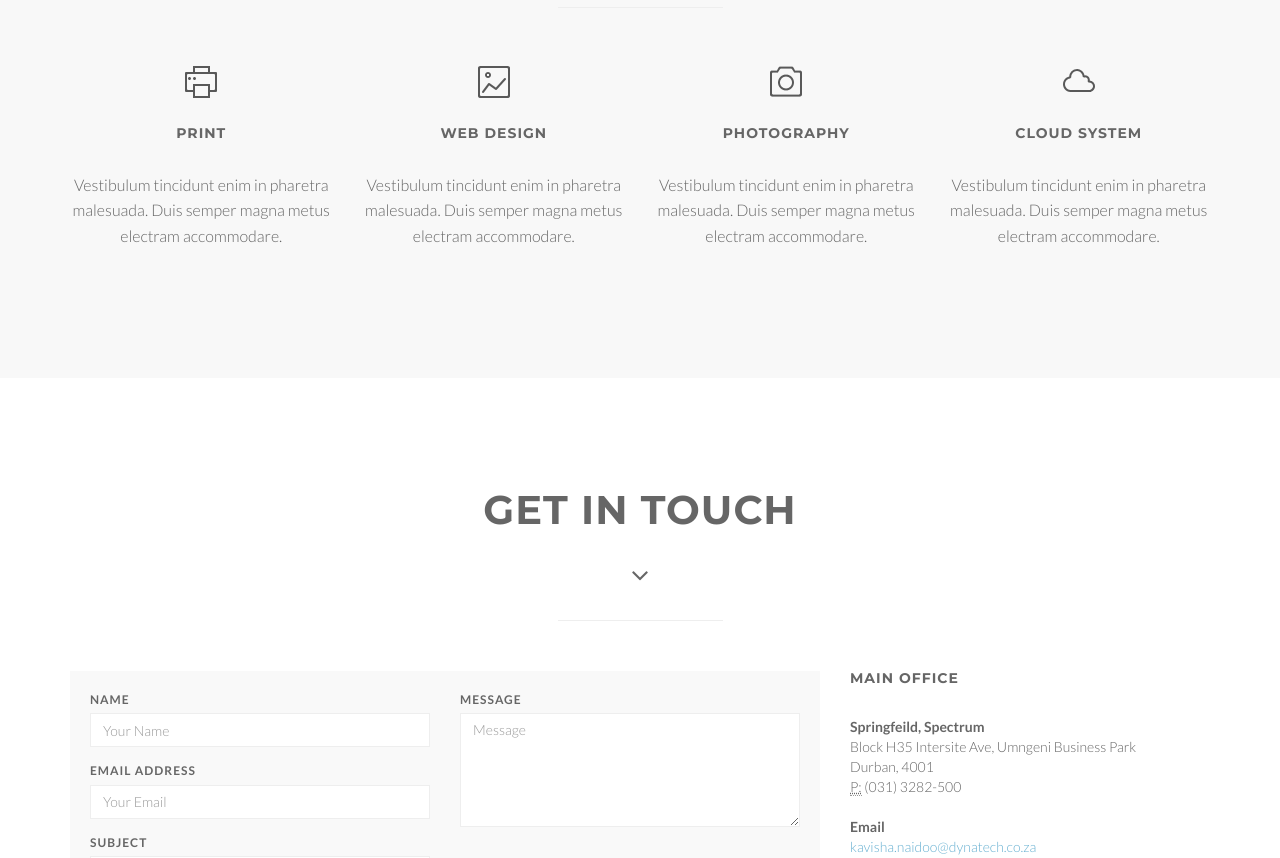
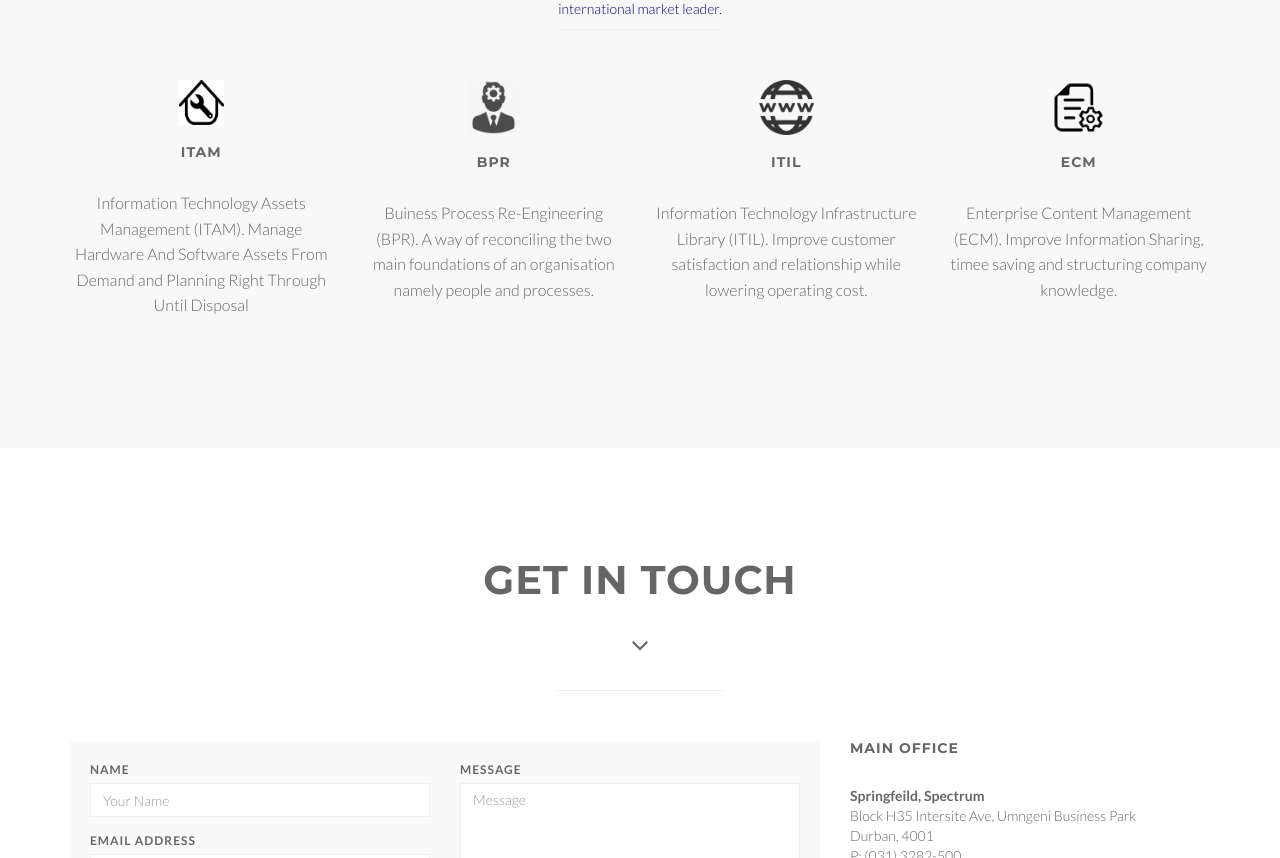
Before and after one commit to LindanyDynatech/LindanyDynatech.github.io, a plain HTML site: page index.html in a window 1280 px wide. Shown: the part 4283-5141 px from the top of the page. Drawn offline with Linux system fonts and the light colour scheme; files whose address does not match are found by name.

Commit message:
update_2
WebsiteCommit

```diff
--- a/index.html
+++ b/index.html
@@ -7,7 +7,7 @@
   <meta name="description - Developer Website" content="">
   <meta name="author - Lindani Ricardo Mabaso" content="">
 
-  <title>Dynatech - Business Solution company-social</title>
+  <title>Dynatech | Solution Company</title>
 
   <!-- Bootstrap Core CSS -->
   <link href="css/bootstrap.min.css" rel="stylesheet" type="text/css">
@@ -124,9 +124,9 @@ DynaTech provides solutions that help its clients to achieve their business goal
  	<br><br><div style="text-align:centre"><h5>Vision</h5>
  		DynaTech’s vision is to be a preferred strategic technology partner through Innovation and Best Business Value proposition.
 	</div>
-<br>
+<br><br><br>
 	<div><h5>Mission</h5>
-		<strong>Leadership</strong> - To be a market leader with innovation and adaptability, enabling our clients to stay competitive in the dynamic global market.<br>
+		<strong>Leadership</strong> - To be a market leader with innovation and adaptability, enabling our clients to stay competitive in the dynamic global market.<br><br>
 
 		<strong>Growth</strong> - Grow the business at a rate both challenging and manageable, whilst creating sustainable employment opportunities.<br><br>
 
@@ -162,7 +162,7 @@ DynaTech provides solutions that help its clients to achieve their business goal
               <div class="inner">
                 <h5>Tyron Naidoo</h5>
                 <p class="subtitle">Director</p>
-                <div class="avatar"><img src="img/team/m.jpg" alt="" class="img-responsive img-circle" /></div>
+                <div class="avatar"><img src="img/team/m.jpg" height="85%" width="85%"alt="" align="centre" class="img-responsive img-circle" /></div>
               </div>
             </div>
           </div>
@@ -173,7 +173,7 @@ DynaTech provides solutions that help its clients to achieve their business goal
               <div class="inner">
                 <h5>Kavisha Naidoo</h5>
                 <p class="subtitle">Project Manager</p>
-                <div class="avatar"><img src="img/team/f.png" alt="" class="img-responsive img-circle" /></div>
+                <div class="avatar"><img src="img/team/f.png" height="80%" width="80%" align="centre"alt="" class="img-responsive img-circle" /></div>
 
               </div>
             </div>
@@ -185,7 +185,7 @@ DynaTech provides solutions that help its clients to achieve their business goal
               <div class="inner">
                 <h5>Ashly Raju</h5>
                 <p class="subtitle">Software Developer</p>
-                <div class="avatar"><img src="img/team/m2.png" alt="" class="img-responsive img-circle" /></div>
+                <div class="avatar"><img src="img/team/m2.png" height="85%" width="85%" alt="" align="centre" class="img-responsive img-circle" /></div>
 
               </div>
             </div>
@@ -197,7 +197,7 @@ DynaTech provides solutions that help its clients to achieve their business goal
               <div class="inner">
                 <h5>Tishen Naidoo</h5>
                 <p class="subtitle">Analyst</p>
-                <div class="avatar"><img src="img/team/m1.jpg" alt="" class="img-responsive img-circle" /></div>
+                <div class="avatar"><img src="img/team/m1.jpg" height="85%" width="85%" alt="" align="centre" class="img-responsive img-circle" /></div>
 
               </div>
             </div>
@@ -249,11 +249,11 @@ DynaTech provides solutions that help its clients to achieve their business goal
           <div class="wow fadeInLeft" data-wow-delay="0.2s">
             <div class="service-box">
               <div class="service-icon">
-                <img src="img/icons/service-icon-1.png" alt="" />
+                <img src="img/icons/assets_management.png" height="45px" width="45px" alt="" />
               </div>
               <div class="service-desc">
-                <h5>Print</h5>
-                <p>Vestibulum tincidunt enim in pharetra malesuada. Duis semper magna metus electram accommodare.</p>
+                <h5>ITAM</h5>
+                <p>Information Technology Assets Management (ITAM). Manage Hardware And Software Assets From Demand and Planning Right Through Until Disposal</p>
               </div>
             </div>
           </div>
@@ -262,11 +262,11 @@ DynaTech provides solutions that help its clients to achieve their business goal
           <div class="wow fadeInUp" data-wow-delay="0.2s">
             <div class="service-box">
               <div class="service-icon">
-                <img src="img/icons/service-icon-2.png" alt="" />
+                <img src="img/icons/service-icon-2bpr.png" height="55px" width="55px" alt="" />
               </div>
               <div class="service-desc">
-                <h5>Web Design</h5>
-                <p>Vestibulum tincidunt enim in pharetra malesuada. Duis semper magna metus electram accommodare.</p>
+                <h5>BPR</h5>
+                <p>Buiness Process Re-Engineering (BPR). A way of reconciling the two main foundations of an organisation namely people and processes.</p>
               </div>
             </div>
           </div>
@@ -275,11 +275,11 @@ DynaTech provides solutions that help its clients to achieve their business goal
           <div class="wow fadeInUp" data-wow-delay="0.2s">
             <div class="service-box">
               <div class="service-icon">
-                <img src="img/icons/service-icon-3.png" alt="" />
+                <img src="img/icons/it-infrastructure-domain-icon.png" height="55px" width="55px" alt="" />
               </div>
               <div class="service-desc">
-                <h5>Photography</h5>
-                <p>Vestibulum tincidunt enim in pharetra malesuada. Duis semper magna metus electram accommodare.</p>
+                <h5>ITIL</h5>
+                <p>Information Technology Infrastructure Library (ITIL). Improve customer satisfaction and relationship while lowering operating cost.</p>
               </div>
             </div>
           </div>
@@ -288,11 +288,11 @@ DynaTech provides solutions that help its clients to achieve their business goal
           <div class="wow fadeInRight" data-wow-delay="0.2s">
             <div class="service-box">
               <div class="service-icon">
-                <img src="img/icons/service-icon-4.png" alt="" />
+                <img src="img/icons/content_management.png"  height="55px" width="55px" alt="" />
               </div>
               <div class="service-desc">
-                <h5>Cloud System</h5>
-                <p>Vestibulum tincidunt enim in pharetra malesuada. Duis semper magna metus electram accommodare.</p>
+                <h5>ECM</h5>
+                <p>Enterprise Content Management (ECM). Improve Information Sharing, timee saving and structuring company knowledge.</p>
               </div>
             </div>
           </div>
```
Also changed, not shown: img/icons/asset_management_assets_inspection_775496.png (added), img/icons/assets_management.png (added), img/icons/content_management.png (added), img/icons/it-infrastructure-domain-icon.png (added), img/icons/service-icon-1bpr.png (added), img/icons/service-icon-2bpr.png (added), readme.txt.
